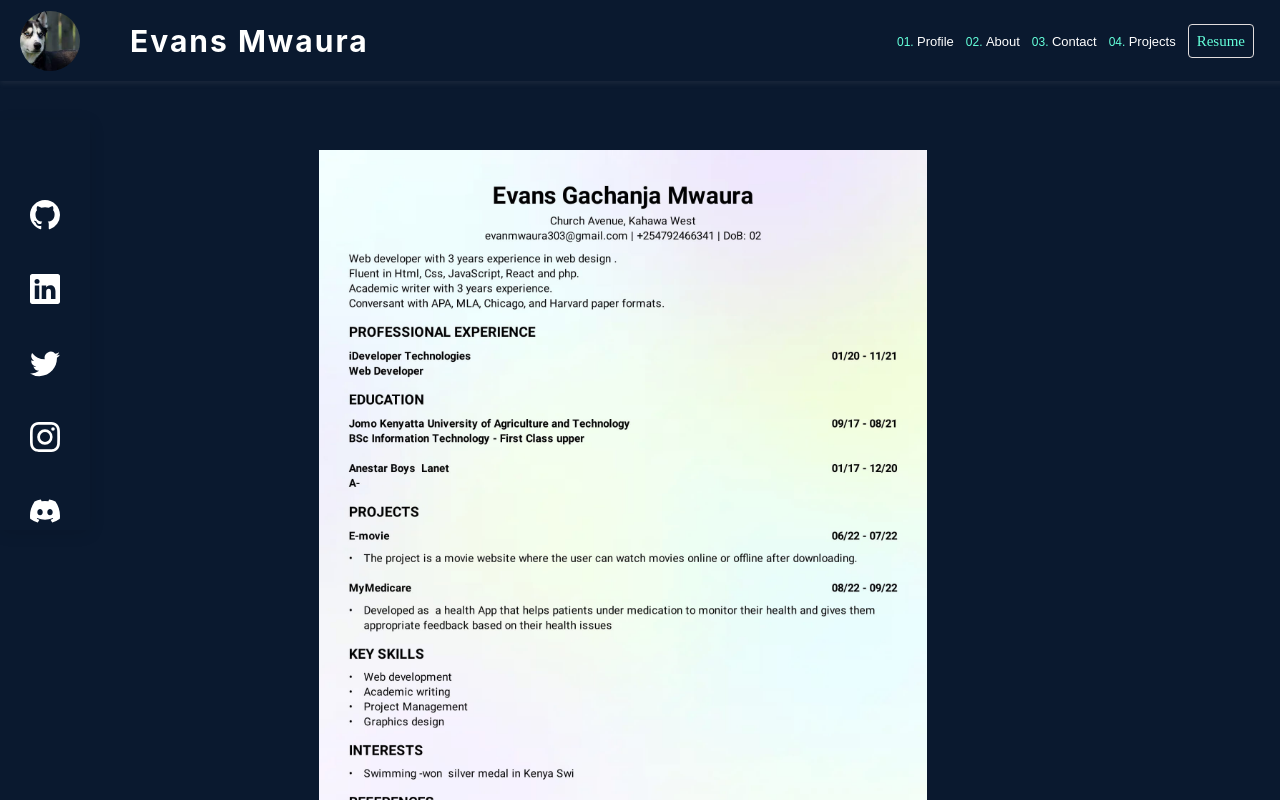
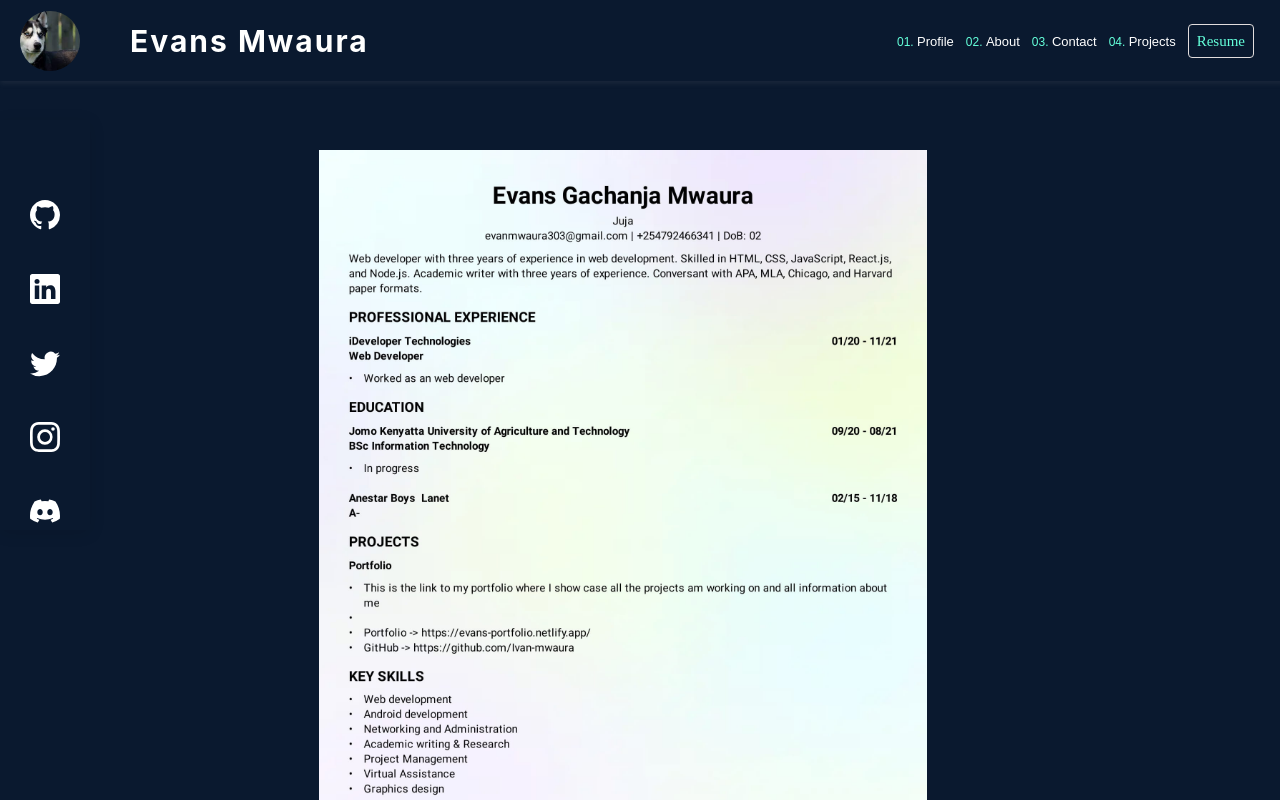
Before and after one commit to Ivan-mwaura/My_portfolio, a React (Create React App) app: page /resume in a window 1280 px wide. Shown: the top 800 px of the page. Built offline with nearby package versions, Linux system fonts and the light colour scheme.

Commit message:
resume update

```diff
--- a/src/Components/Contact.jsx
+++ b/src/Components/Contact.jsx
@@ -2,8 +2,9 @@ import React from "react";
 
 const Contact = () =>{
     return(
-        <>
-        </>
+        <div>
+                <p>You can contact wi</p>
+        </div>
     )
 }
 export default Contact;
--- a/src/Components/Resume.jsx
+++ b/src/Components/Resume.jsx
@@ -4,7 +4,7 @@ const Resume = () =>{
     return(
         <div className="resume--container">
             <div className="resume--content">
-                <img src={"/Img/Resume-1.jpg"} alt={""} className = "resume--image"/>
+                <img src={"/Img/Resume_1.jpg"} alt={""} className = "resume--image"/>
             </div>
         </div>
     )
```
Also changed, not shown: public/Img/Resume-1.jpg (deleted), public/Img/Resume_1.jpg (added).
